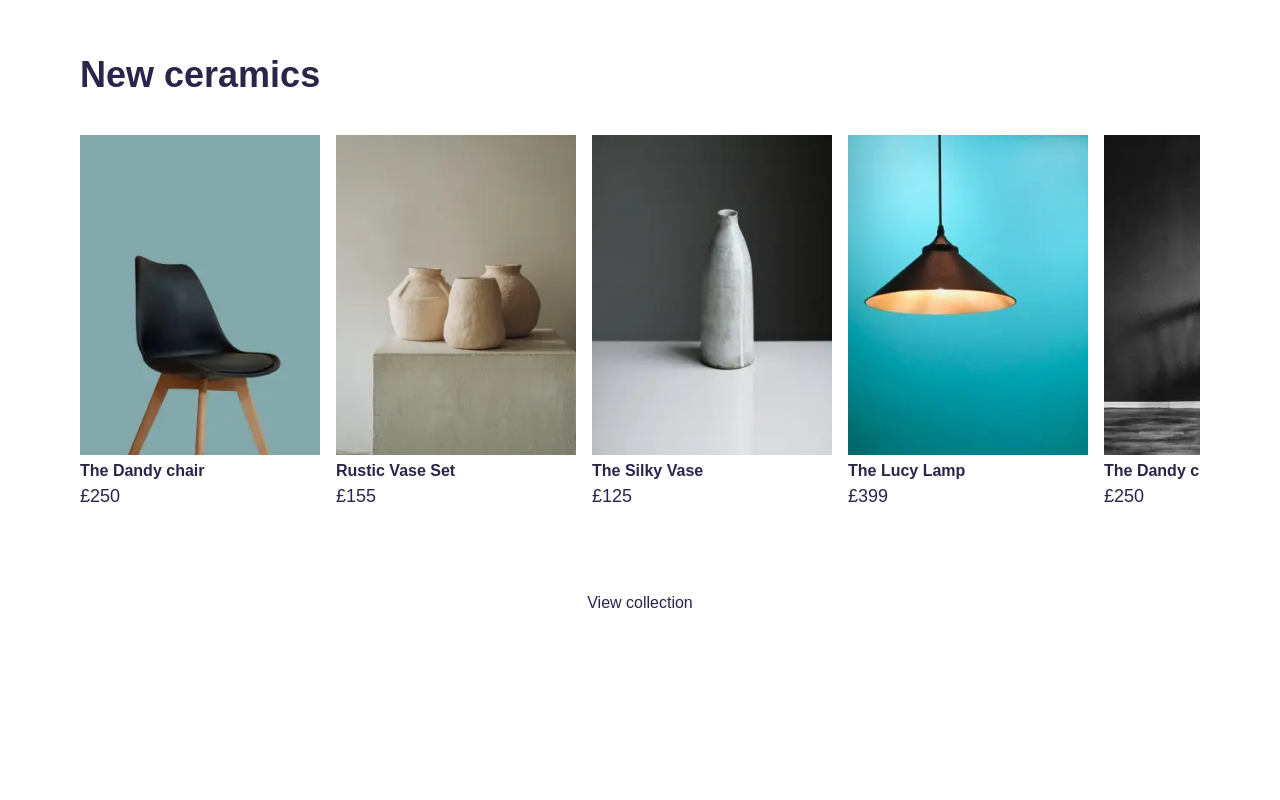
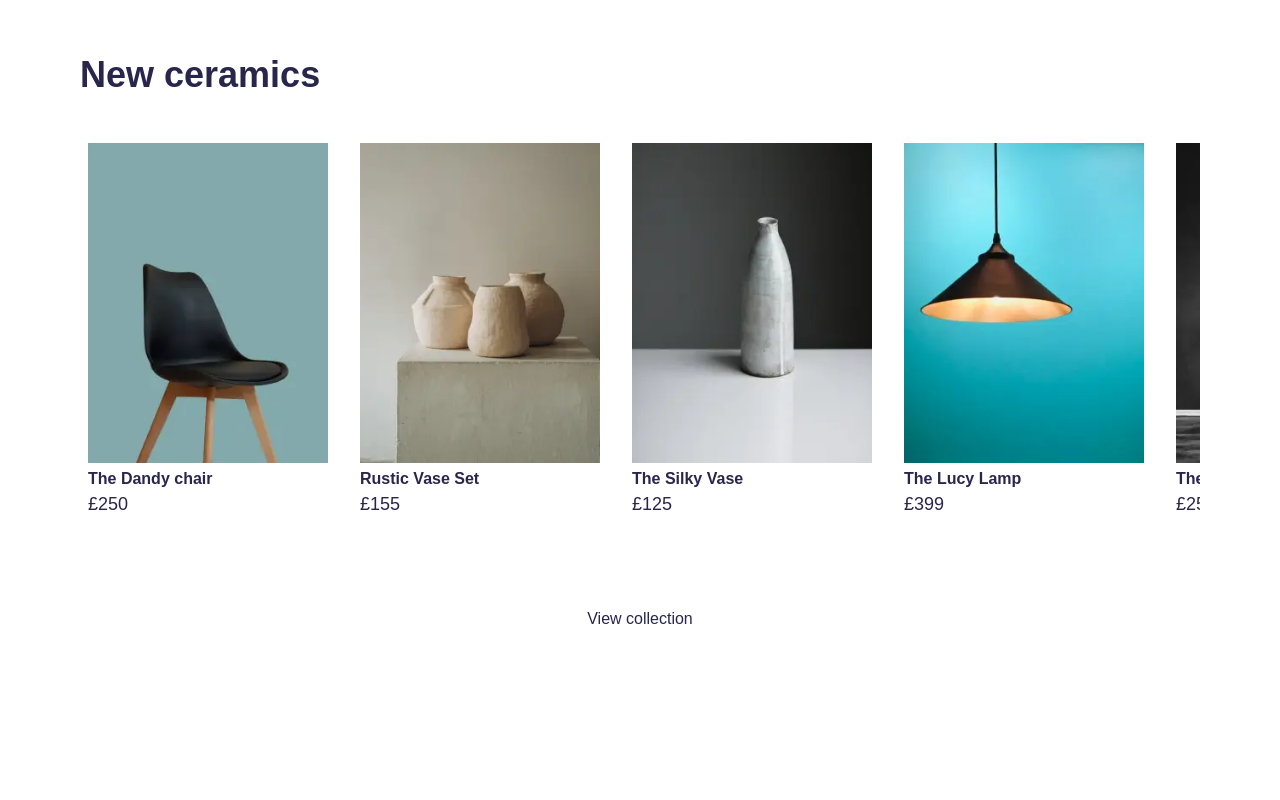
Before and after one commit to gkartsivadze/furniture_advanced, a React (Vite) app: page / in a window 1280 px wide. Shown: the part 1220-2020 px from the top of the page. Built offline with nearby package versions, Linux system fonts and the light colour scheme; a web font is replaced by a local one.

Commit message:
added hovering effect

```diff
--- a/src/styling/index.scss
+++ b/src/styling/index.scss
@@ -69,6 +69,10 @@ button, input[type="button"] {
 }
 
 .product_card {
+    padding: 0.5rem;
+    &:hover {
+        background-color: var(--border-grey);
+    }
     img {
         width: 15rem;
         height: 20rem;
```
